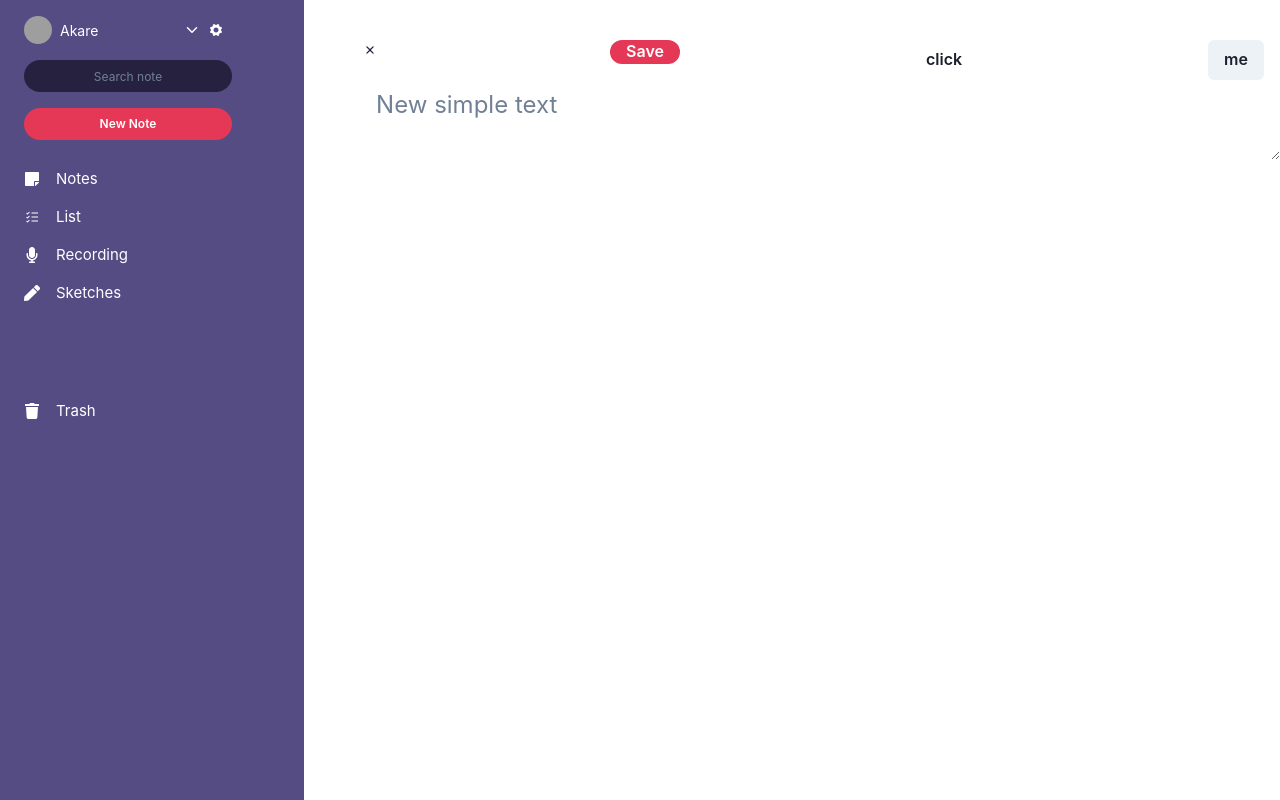
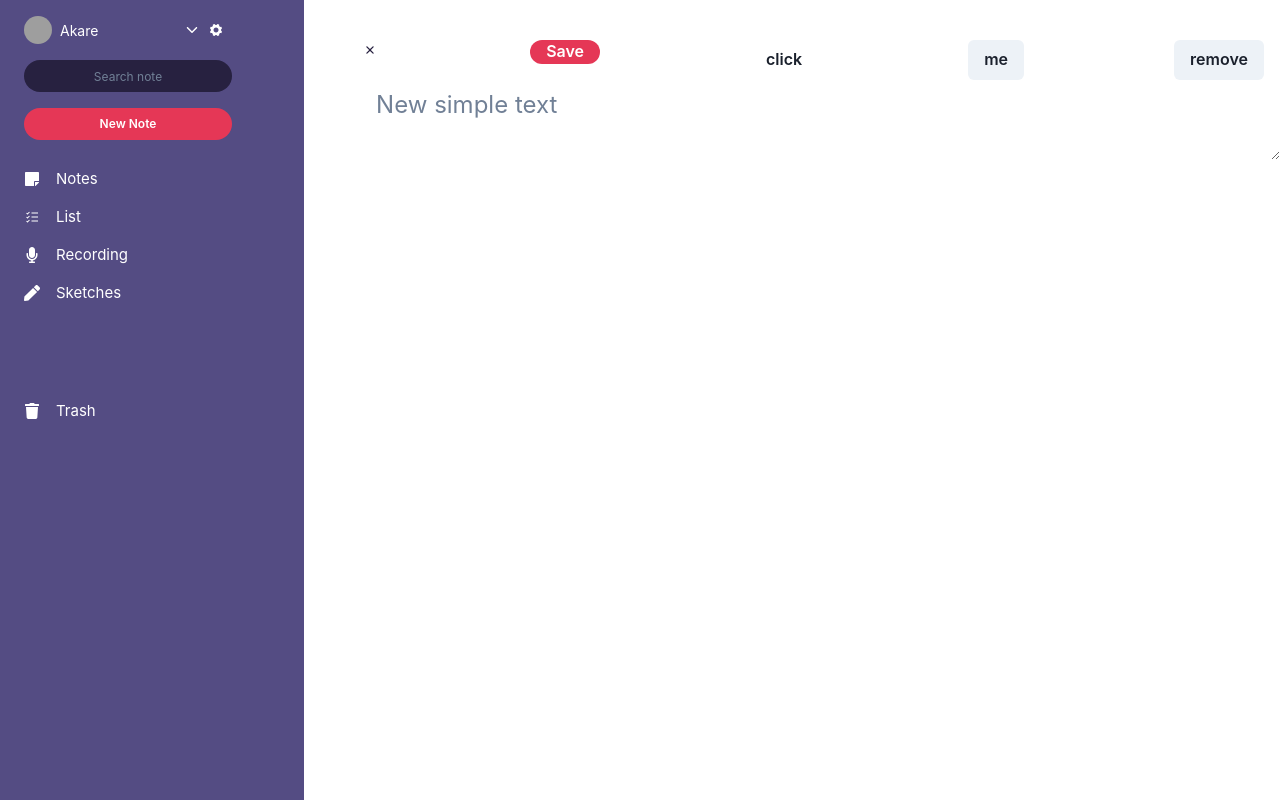
Before and after one commit to akareagwom/note-pal, a React (Vite) app: page /Layout/noteCanva in a window 1280 px wide. Built offline with nearby package versions, Linux system fonts and the light colour scheme; grey boxes are pictures that could not be loaded.

Commit message:
useStorage done

```diff
--- a/src/notes/components/noteCanva.tsx
+++ b/src/notes/components/noteCanva.tsx
@@ -14,7 +14,7 @@ interface Props {
 
 const NoteCanva: React.FC<Props> = ({ note, setNote,cards, setCards }) => {
   const navigation = useNavigate();
-  const {setItem,getItem}=  useLocalStorage('note');
+  const {setItem, getItem, removeItem}=  useLocalStorage('note');
   // const [value, setValue]= useState('')
 
   const handleNoteChange = () => {
@@ -36,6 +36,7 @@ const NoteCanva: React.FC<Props> = ({ note, setNote,cards, setCards }) => {
             click
           </Button>
           <Button onClick={()=>console.log(getItem())}>me</Button>
+          <Button onClick={()=>console.log(removeItem())}>remove</Button>
     </Flex>
       <Textarea
         color={'#272140'}
--- a/src/useLocalStorage.tsx
+++ b/src/useLocalStorage.tsx
@@ -21,5 +21,5 @@ export const useLocalStorage=(key: string)=>{
             console.log(error)
         }
     }
-    return{setItem, getItem};
+    return{setItem, getItem, removeItem};
 }
```
